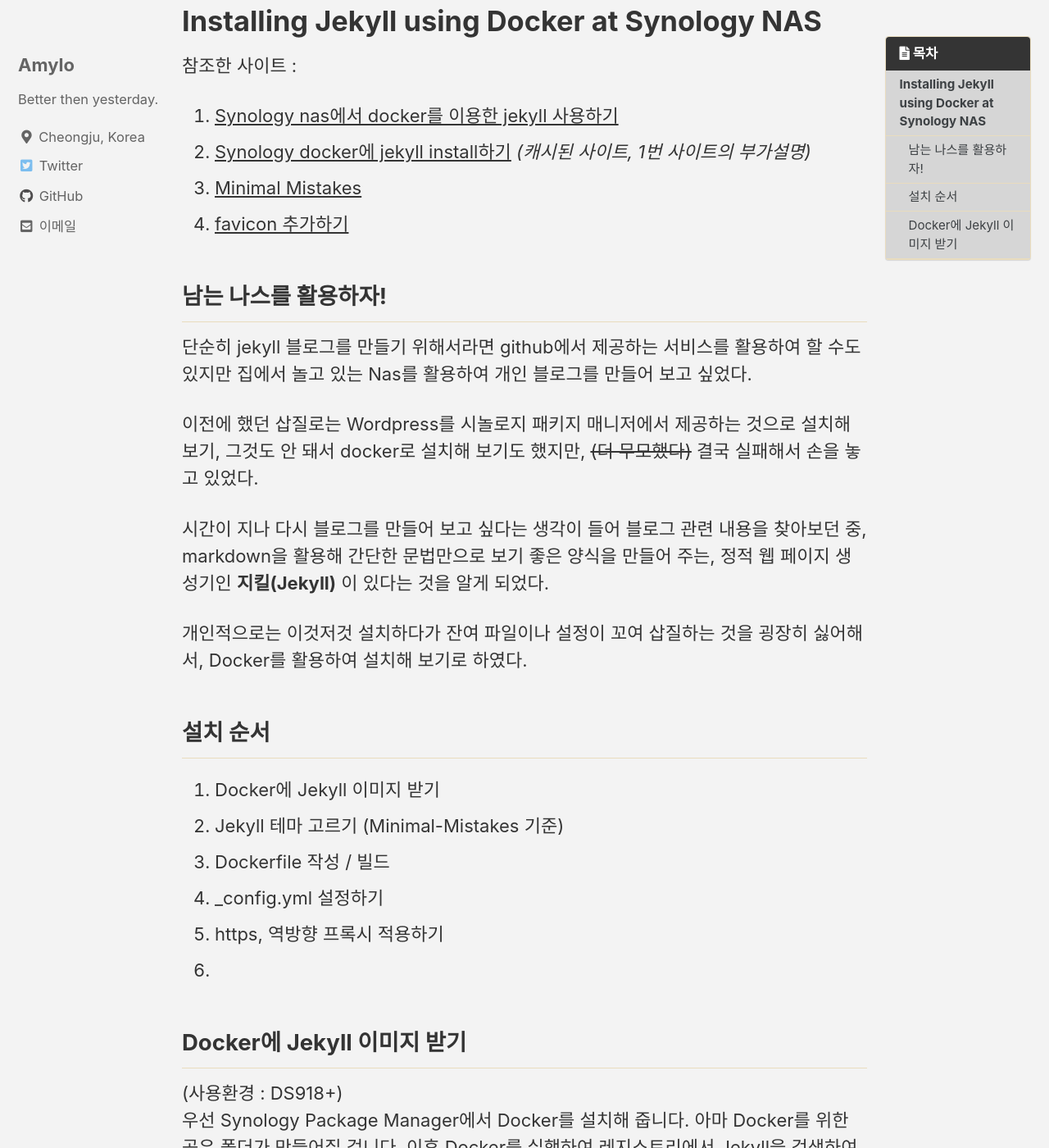
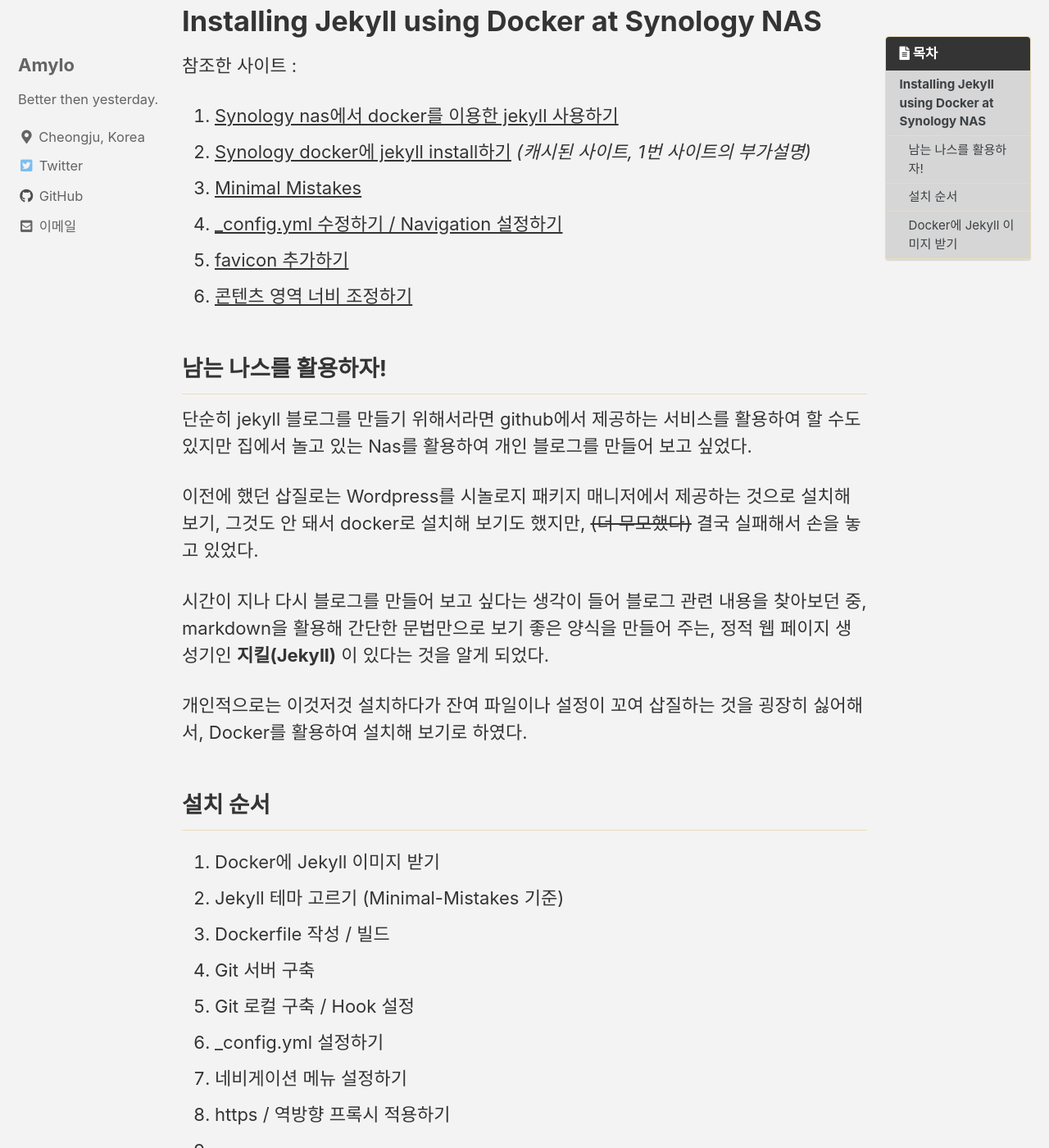
Before and after one commit to Amylo-jh/Amylo-blog, a Jekyll site: the page built from _posts/2021-06-27-jekyll_on_nas.md, in a window 1280 px wide and 1400 px high, scrolled down 301 px. Shown: the whole window at 82% size. Built offline with Jekyll 4.4.1, drawn with Linux system fonts in a browser that asks for light colours; cached includes are drawn as plain includes; comment, search, counter and statistics services are not loaded.

```diff
--- a/_posts/2021-06-27-jekyll_on_nas.md
+++ b/_posts/2021-06-27-jekyll_on_nas.md
@@ -27,7 +27,9 @@ toc_sticky : true
 2. [Synology docker에 jekyll install하기](http://webcache.googleusercontent.com/search?q=cache:ev9ddroF55MJ:www.ripudblog.com/skills/2020/08/22/Synology_docker%25EC%2597%2590_jekyll_install%25ED%2595%2598%25EA%25B8%25B0.html+&cd=2&hl=ko&ct=clnk&gl=kr)
 *(캐시된 사이트, 1번 사이트의 부가설명)*
 3. [Minimal Mistakes](https://mmistakes.github.io/minimal-mistakes/docs/quick-start-guide/)
-4. [favicon 추가하기](https://frhyme.github.io/blog/jekyll_add_Favicon/)
+4. [_config.yml 수정하기 / Navigation 설정하기](https://junhobaik.github.io/jekyll-apply-theme/)
+5. [favicon 추가하기](https://frhyme.github.io/blog/jekyll_add_Favicon/)
+6. [콘텐츠 영역 너비 조정하기](https://eona1301.github.io/github_blog/GithubBlog-Content-Width/)
 
 ## 남는 나스를 활용하자!
 단순히 jekyll 블로그를 만들기 위해서라면 github에서 제공하는 서비스를 활용하여 할 수도 있지만 집에서 놀고 있는 Nas를 활용하여 개인 블로그를 만들어 보고 싶었다.
@@ -42,9 +44,12 @@ toc_sticky : true
 1. Docker에 Jekyll 이미지 받기
 2. Jekyll 테마 고르기 (Minimal-Mistakes 기준)
 3. Dockerfile 작성 / 빌드
-4. _config.yml 설정하기
-5. https, 역방향 프록시 적용하기
-6.
+4. Git 서버 구축
+5. Git 로컬 구축 / Hook 설정
+6. _config.yml 설정하기
+7. 네비게이션 메뉴 설정하기
+8. https / 역방향 프록시 적용하기
+9.
 
 ## Docker에 Jekyll 이미지 받기
 (사용환경 : DS918+)
```
Also changed, not shown: _pages/Category.html (added).
